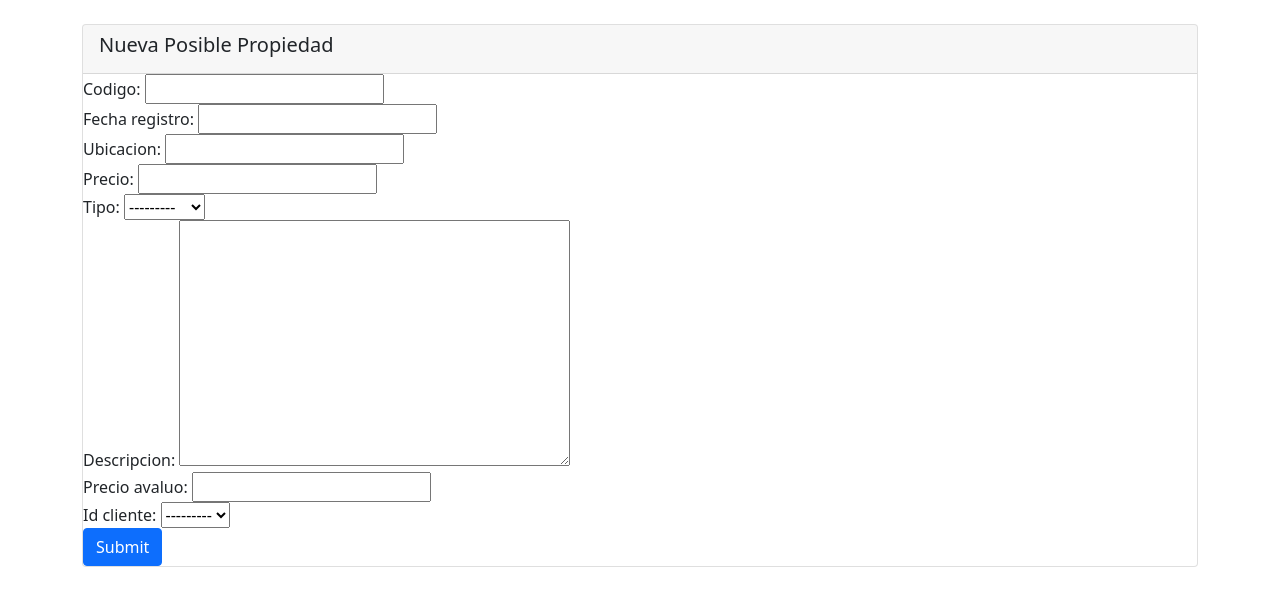
After one commit to miguelv1261/CreApp, a Django app: page /propiedad/nuevo in a window 1280 px wide. The commit adds this page. Shown: the top 606 px of the page. Run offline with Django 5.2, Linux system fonts and the light colour scheme; data that the repository does not hold is empty.

Commit message:
crud_posibles_propiedades

```diff
--- /dev/null
+++ b/CreApp/templates/formulario_propiedad.html
@@ -0,0 +1,34 @@
+{% extends 'base.html' %}
+
+{% block content %}
+<div class="container mt-4">
+        <div class="card">
+                <div class="card-header">
+
+                        <h5 class="card-title">Nueva Posible Propiedad</h5>
+
+                </div>
+
+                <form action="" method="post">
+                    {% csrf_token %}
+
+                    {% for field in form %}
+
+                    <div class="form-group">
+                        <label for="exampleInputEmail1">{{ field.label_tag }}</label>
+
+                        {{ field }}
+                    </div>
+
+                    {% endfor %}
+
+                    <input type="submit" class="mt-10 btn btn-primary" value="Submit">
+
+
+            </form>
+
+
+</div>
+</div>
+
+{% endblock %}
--- a/CreApp/templates/propiedad.html
+++ b/CreApp/templates/propiedad.html
@@ -45,6 +45,8 @@
         <button onclick='"captar_propiedad.html"' >Captar</button>
         <button>Captar Urgente</button>
         <button>Descartar</button>
+        <a type="button" href="{{ propiedad.get_delete_url }}" class="btn btn-danger">Eliminar</a>
+        <a type="button" href="{{ propiedad.get_edit_url }}" class="btn btn-warning">Editar</a>
     </div>
 </div>
 
--- a/CreApp/urls.py
+++ b/CreApp/urls.py
@@ -16,7 +16,7 @@ Including another URLconf
 """
 from django.contrib import admin
 from django.urls import path
-from Crea.views import ver_propiedades_posible, ver_propiedad, index, captar_propiedad, ver_propiedades_disponibles, ver_propiedaddis, ver_pcliente, ver_pocliente
+from Crea.views import ver_propiedades_posible, ver_propiedad, index, captar_propiedad, ver_propiedades_disponibles, ver_propiedaddis, ver_pcliente, ver_pocliente, nueva_propiedad,editar_propiedad, eliminar_propiedad
 
 urlpatterns = [
     path('', index),
@@ -28,4 +28,7 @@ urlpatterns = [
     path('captar_propiedad/<int:codigo_propiedad>/', captar_propiedad),
     path('pcliente/', ver_pcliente),
     path('ppcliente/<int:codigo_cliente>/', ver_pocliente),
+    path('propiedad/nuevo', nueva_propiedad ,name="nueva_propiedad"),
+    path('propiedad/editar/<int:codigo_propiedad>/', editar_propiedad ,name="editar_propiedad"),
+    path('propiedad/eliminar/<int:codigo_propiedad>/', eliminar_propiedad ,name="eliminar_propiedad"),
 ]
--- /dev/null
+++ b/Crea/forms.py
@@ -0,0 +1,8 @@
+from django import forms
+from .models import *
+
+class PropiedadForm(forms.ModelForm):
+
+    class Meta:
+        model = Propiedad_posible
+        fields = ['codigo', 'fecha_registro', 'ubicacion', 'precio', 'tipo', 'descripcion', 'precio_avaluo', 'id_cliente']
--- a/Crea/models.py
+++ b/Crea/models.py
@@ -1,6 +1,6 @@
 from django import forms
 from django.db import models
-
+from django.urls import reverse
 # Create your models here.
 
 class P_Cliente(models.Model):
@@ -29,6 +29,14 @@ class Propiedad_posible(models.Model):
     def __str__(self) -> str:
        return f'{self.tipo, self.precio, self.codigo}'
 
+    def get_absolute_url(self):
+       return reverse("detalle_propiedad", kwargs={'codigo_propiedad' : self.pk})
+
+    def get_edit_url(self):
+       return reverse("editar_propiedad", kwargs={'codigo_propiedad' : self.pk})
+
+    def get_delete_url(self):
+       return reverse("eliminar_propiedad", kwargs={'codigo_propiedad' : self.pk})
 class Cliente(models.Model):
     nombre = models.CharField(max_length=144, blank= False, null= False)
     apellido = models.CharField(max_length=144, blank= False, null= False)
--- a/Crea/views.py
+++ b/Crea/views.py
@@ -1,6 +1,7 @@
-from django.shortcuts import redirect, render
+from django.shortcuts import redirect, render, redirect , get_object_or_404
 from .models import Propiedad_posible, CaptarPropiedadForm, Propiedad_disponible, P_Cliente
 
+from .forms import PropiedadForm
 
 # Create your views here.
 
@@ -16,6 +17,50 @@ def ver_propiedades_posible(request):
     template = "propiedades_posibles.html"
     return render(request, template, contenido)
 
+def nueva_propiedad(request):
+    contenido = {}
+    if request.method == 'POST':
+        contenido['form'] = PropiedadForm(
+                        request.POST or None,
+                        request.FILES or None,)
+        if contenido['form'].is_valid():
+            contenido['form'].save()
+            return redirect(contenido['form'].instance.get_absolute_url())
+
+    contenido['instancia_propiedad'] = Propiedad_posible()
+    contenido ['form'] = PropiedadForm(
+        request.POST or None,
+        request.FILES or None,
+        instance = contenido['instancia_propiedad']
+    )
+
+    return render(request, 'formulario_propiedad.html', contenido)
+
+def editar_propiedad(request, codigo_propiedad):
+    contenido = {}
+    contenido['propiedad'] = get_object_or_404(Propiedad_posible, pk = codigo_propiedad )
+    if request.method == 'POST':
+        contenido['form'] = PropiedadForm(
+                        request.POST or None,
+                        request.FILES or None,)
+        if contenido['form'].is_valid():
+            contenido['form'].save()
+            return redirect(contenido['form'].instance.get_absolute_url())
+
+    contenido ['form'] = PropiedadForm(
+        request.POST or None,
+        request.FILES or None,
+        instance = contenido['propiedad']
+    )
+
+    return render(request, 'formulario_propiedad.html', contenido)
+
+def eliminar_propiedad(request, codigo_propiedad):
+    contenido = {}
+    contenido['propiedad'] = get_object_or_404(Propiedad_posible, pk = codigo_propiedad )
+    contenido['propiedad'].delete()
+    return redirect('/propiedades_posibles/')
+
 def ver_propiedades_disponibles(request):
     propiedad = Propiedad_disponible.objects.all()
     contenido = {
@@ -25,7 +70,9 @@ def ver_propiedades_disponibles(request):
     return render(request, template, contenido)
 
 def ver_propiedad(request, codigo_propiedad):
-    propiedad = Propiedad_posible.objects.get(pk = codigo_propiedad )
+
+
+    propiedad = get_object_or_404(Propiedad_posible, pk = codigo_propiedad )
     cliente = propiedad.id_cliente
     contenido = {
         'propiedad' : propiedad,
@@ -33,7 +80,6 @@ def ver_propiedad(request, codigo_propiedad):
     }
     template = "propiedad.html"
     return render(request, template, contenido)
-
 def ver_propiedaddis(request, codigo_propiedad):
     propiedad = Propiedad_disponible.objects.get(pk = codigo_propiedad )
     cliente = propiedad.id_cliente
```
